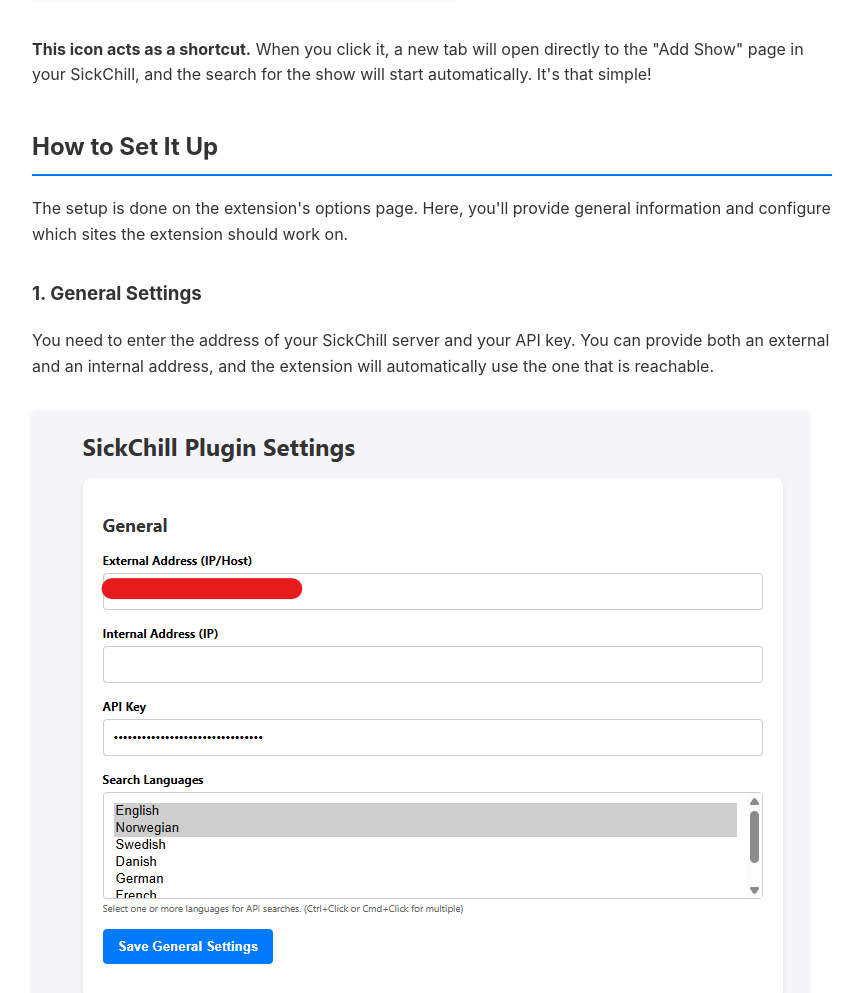
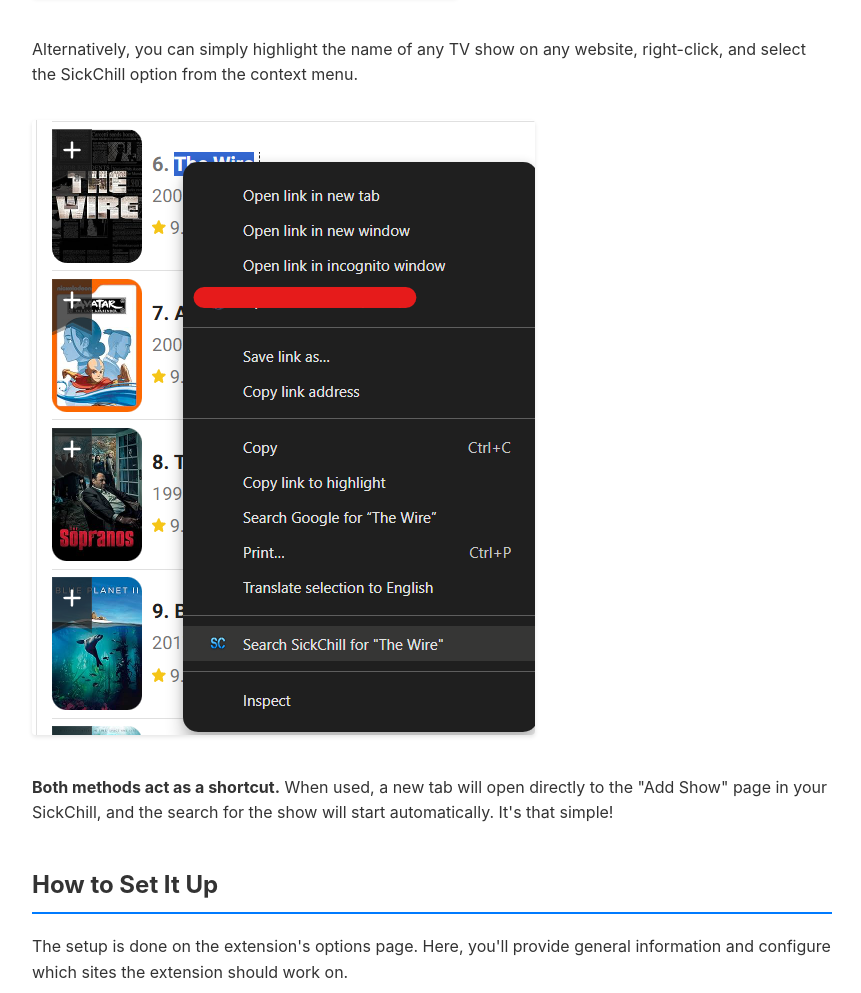
Before and after one commit to Tiwas/sc-plugin, a browser extension: page index.html in a window 1280 px wide. Shown: the part 522-1515 px from the top of the page, without its empty margins (208-1069 px from the left). Drawn offline with Linux system fonts and the light colour scheme.

Commit message:
Update index.html
Updated the page with info on searching directly from the context menu.

```diff
--- a/index.html
+++ b/index.html
@@ -100,7 +100,9 @@
             <h2>What It Does</h2>
             <p>This is a "helper" extension that simplifies adding new TV shows to SickChill. When you are on a supported site like IMDb, the extension will add a small SickChill icon next to the show's title.</p>
             <img src="https://tiwas.github.io/sc-plugin/img/IMDb injected link.png" alt="SickChill icon injected on IMDb">
-            <p><strong>This icon acts as a shortcut.</strong> When you click it, a new tab will open directly to the "Add Show" page in your SickChill, and the search for the show will start automatically. It's that simple!</p>
+            <p>Alternatively, you can simply highlight the name of any TV show on any website, right-click, and select the SickChill option from the context menu.</p>
+            <img src="https://tiwas.github.io/sc-plugin/img/context_menu.png" alt="Using the context menu to add a show to SickChill">
+            <p><strong>Both methods act as a shortcut.</strong> When used, a new tab will open directly to the "Add Show" page in your SickChill, and the search for the show will start automatically. It's that simple!</p>
         </section>
 
         <section>
```
